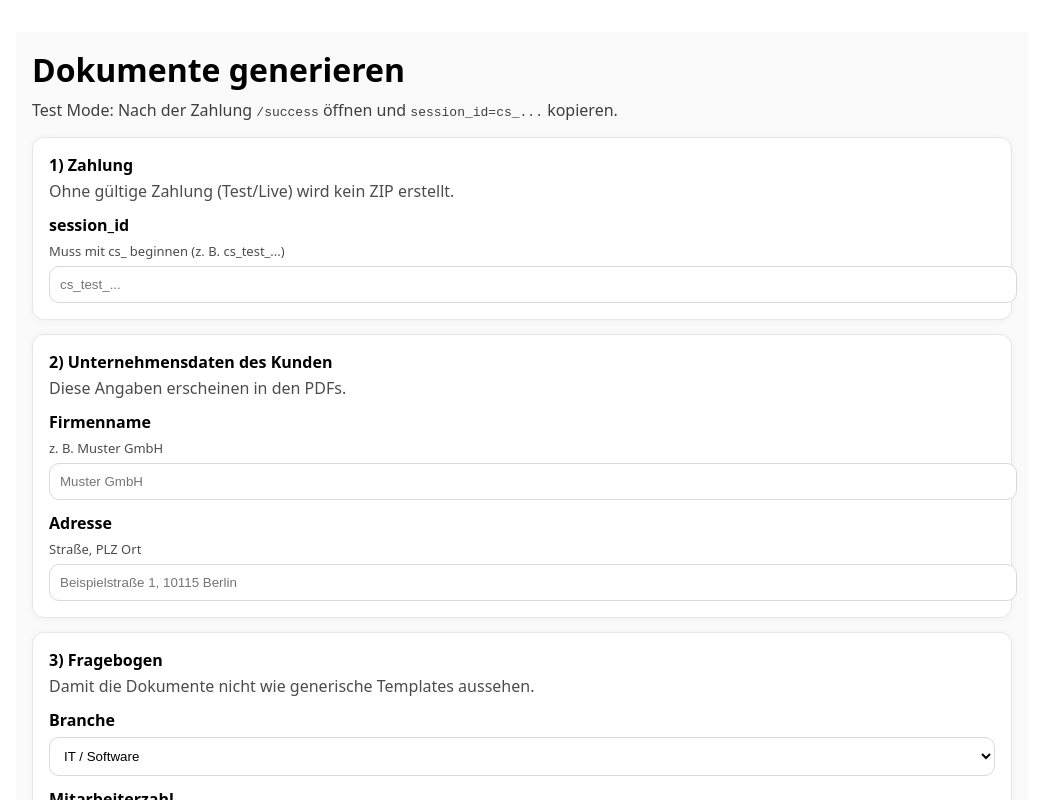
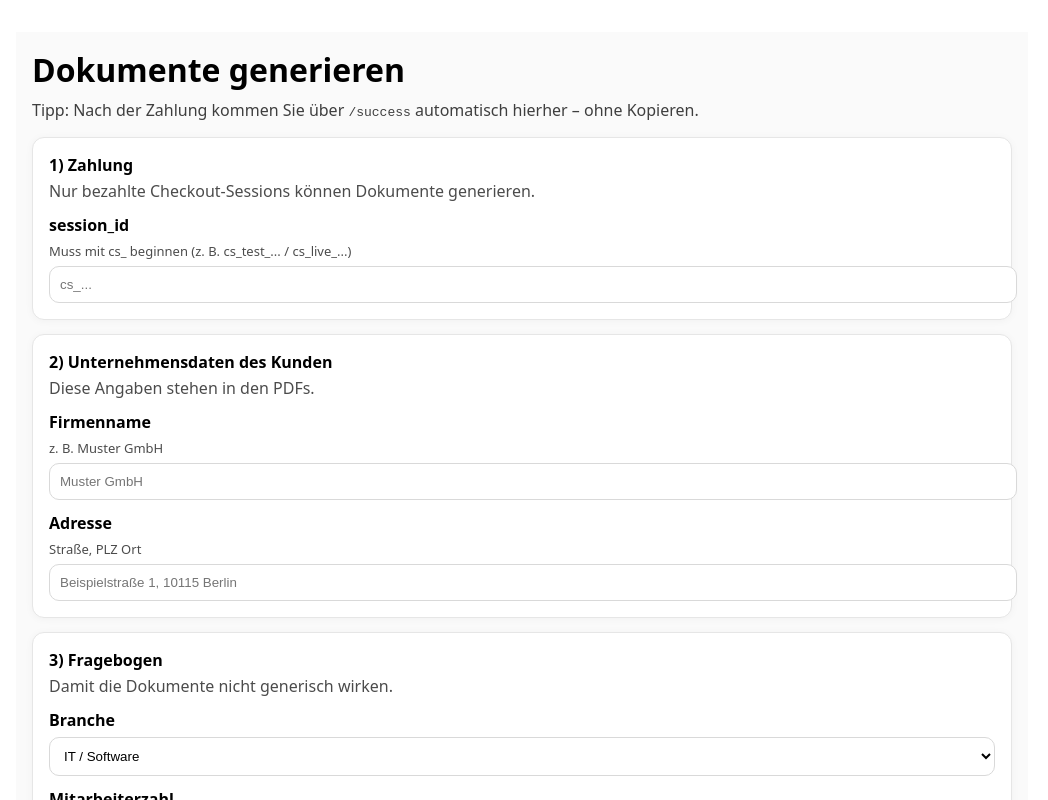
Before and after one commit to ananyinstudio/ai-compliance, a Next.js app: page /generate in a window 1280 px wide. Shown: the top 800 px of the page, without its empty margins (118-1166 px from the left). Built offline with nearby package versions, Linux system fonts and the light colour scheme.

Commit message:
Update page.tsx

```diff
--- a/src/app/generate/page.tsx
+++ b/src/app/generate/page.tsx
@@ -1,6 +1,7 @@
 "use client";
 
-import { useMemo, useState } from "react";
+import { useEffect, useMemo, useState } from "react";
+import { useSearchParams } from "next/navigation";
 
 type PersonalData = "no" | "limited" | "regular";
 type YesNo = "no" | "yes";
@@ -59,10 +60,12 @@ const selectStyle: React.CSSProperties = {
 };
 
 export default function GeneratePage() {
+  const sp = useSearchParams();
+
   // Payment
   const [sessionId, setSessionId] = useState("");
 
-  // Client company details (THIS is what goes into PDFs)
+  // Client company details (go into PDFs)
   const [company, setCompany] = useState("");
   const [address, setAddress] = useState("");
 
@@ -84,6 +87,12 @@ export default function GeneratePage() {
   // UX
   const [busy, setBusy] = useState(false);
   const [msg, setMsg] = useState<string | null>(null);
+
+  // Auto-fill session_id from URL (?session_id=cs_...)
+  useEffect(() => {
+    const sid = sp.get("session_id");
+    if (sid && sid.startsWith("cs_")) setSessionId(sid);
+  }, [sp]);
 
   const toolsCsv = useMemo(() => {
     const t: string[] = [];
@@ -173,23 +182,24 @@ export default function GeneratePage() {
       <div style={{ marginBottom: 16 }}>
         <h1 style={{ margin: 0 }}>Dokumente generieren</h1>
         <div style={{ opacity: 0.75, marginTop: 8 }}>
-          Test Mode: Nach der Zahlung <code>/success</code> öffnen und <code>session_id=cs_...</code> kopieren.
+          Tipp: Nach der Zahlung kommen Sie über <code>/success</code> automatisch hierher – ohne Kopieren.
         </div>
       </div>
 
       <div style={{ display: "grid", gap: 14 }}>
-        <Card title="1) Zahlung" subtitle="Ohne gültige Zahlung (Test/Live) wird kein ZIP erstellt.">
-          <LabelRow label="session_id" hint="Muss mit cs_ beginnen (z. B. cs_test_...)">
+        <Card title="1) Zahlung" subtitle="Nur bezahlte Checkout-Sessions können Dokumente generieren.">
+          <LabelRow label="session_id" hint="Muss mit cs_ beginnen (z. B. cs_test_... / cs_live_...)">
             <input
               style={inputStyle}
-              placeholder="cs_test_..."
+              placeholder="cs_..."
               value={sessionId}
+              readOnly={sessionId.startsWith("cs_") && !!sp.get("session_id")}
               onChange={(e) => setSessionId(e.target.value)}
             />
           </LabelRow>
         </Card>
 
-        <Card title="2) Unternehmensdaten des Kunden" subtitle="Diese Angaben erscheinen in den PDFs.">
+        <Card title="2) Unternehmensdaten des Kunden" subtitle="Diese Angaben stehen in den PDFs.">
           <div style={{ display: "grid", gap: 12 }}>
             <LabelRow label="Firmenname" hint="z. B. Muster GmbH">
               <input
@@ -211,7 +221,7 @@ export default function GeneratePage() {
           </div>
         </Card>
 
-        <Card title="3) Fragebogen" subtitle="Damit die Dokumente nicht wie generische Templates aussehen.">
+        <Card title="3) Fragebogen" subtitle="Damit die Dokumente nicht generisch wirken.">
           <div style={{ display: "grid", gap: 12 }}>
             <LabelRow label="Branche">
               <select style={selectStyle} value={industry} onChange={(e) => setIndustry(e.target.value as Industry)}>
@@ -255,7 +265,8 @@ export default function GeneratePage() {
                   <input type="checkbox" checked={toolGemini} onChange={(e) => setToolGemini(e.target.checked)} />
                   Gemini
                 </label>
-                <LabelRow label="Andere (optional)" hint="z. B. 'Midjourney' oder 'Perplexity'">
+
+                <LabelRow label="Andere (optional)" hint="z. B. Midjourney, Perplexity">
                   <input style={inputStyle} value={toolOther} onChange={(e) => setToolOther(e.target.value)} />
                 </LabelRow>
               </div>
```
